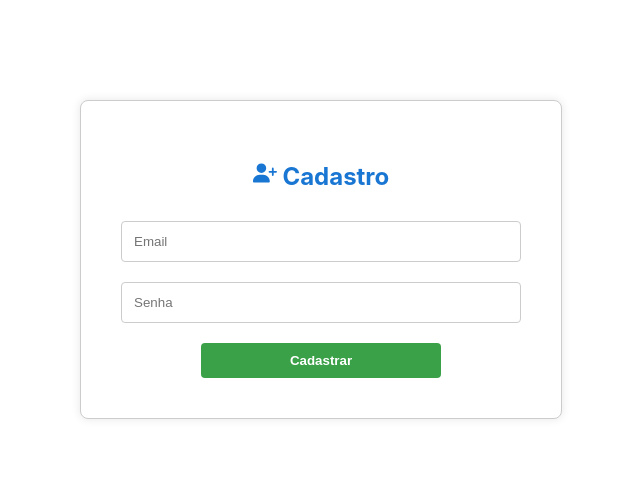
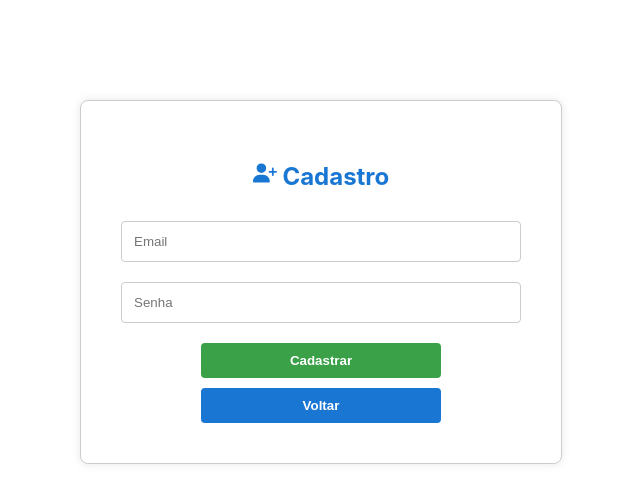
Before and after one commit to sbernardoDavi/-exame-fullstack-setembro-dtlabs-2025, a React (Create React App) app in the folder client/: page /register in a window 1280 px wide. Shown: the top 502 px of the page, without its empty margins (319-959 px from the left). Built offline with nearby package versions, Linux system fonts and the light colour scheme.

Commit message:
feat: adicionando navigate para login na pagina de cadastro.

```diff
--- a/client/src/components/Register/register.tsx
+++ b/client/src/components/Register/register.tsx
@@ -22,6 +22,10 @@ function RegisterPage() {
     }
   };
 
+  const handleBack = () => {
+    navigate('/login');
+  }
+
   return (
     <div className="register-container">
       <h2> <FaUserPlus /> Cadastro</h2>
@@ -42,8 +46,9 @@ function RegisterPage() {
           required
         />
 
-        <div style={{ display: "flex", justifyContent: "center" }}>
+        <div style={{ display: "flex", justifyContent: "center", flexDirection: "column", alignItems: "center", gap: "10px" }}>
             <button style={{ width: "60%" }} type="submit">Cadastrar</button>
+            <button style={{ width: "60%" , backgroundColor: "#1976d2"}} onClick={handleBack} >Voltar</button>
         </div>
         {message && <p className="register-message">{message}</p>}
       </form>
```
